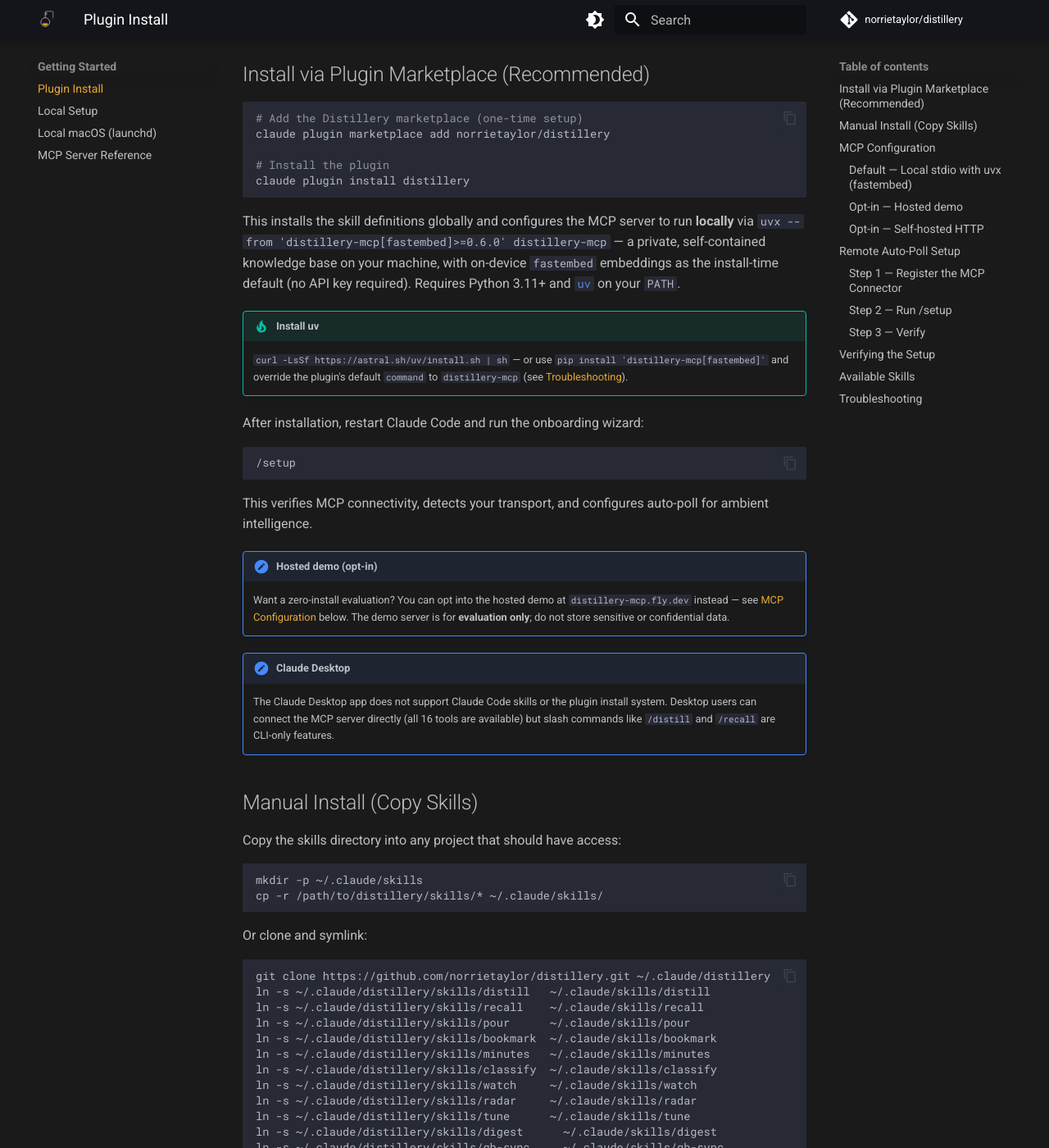
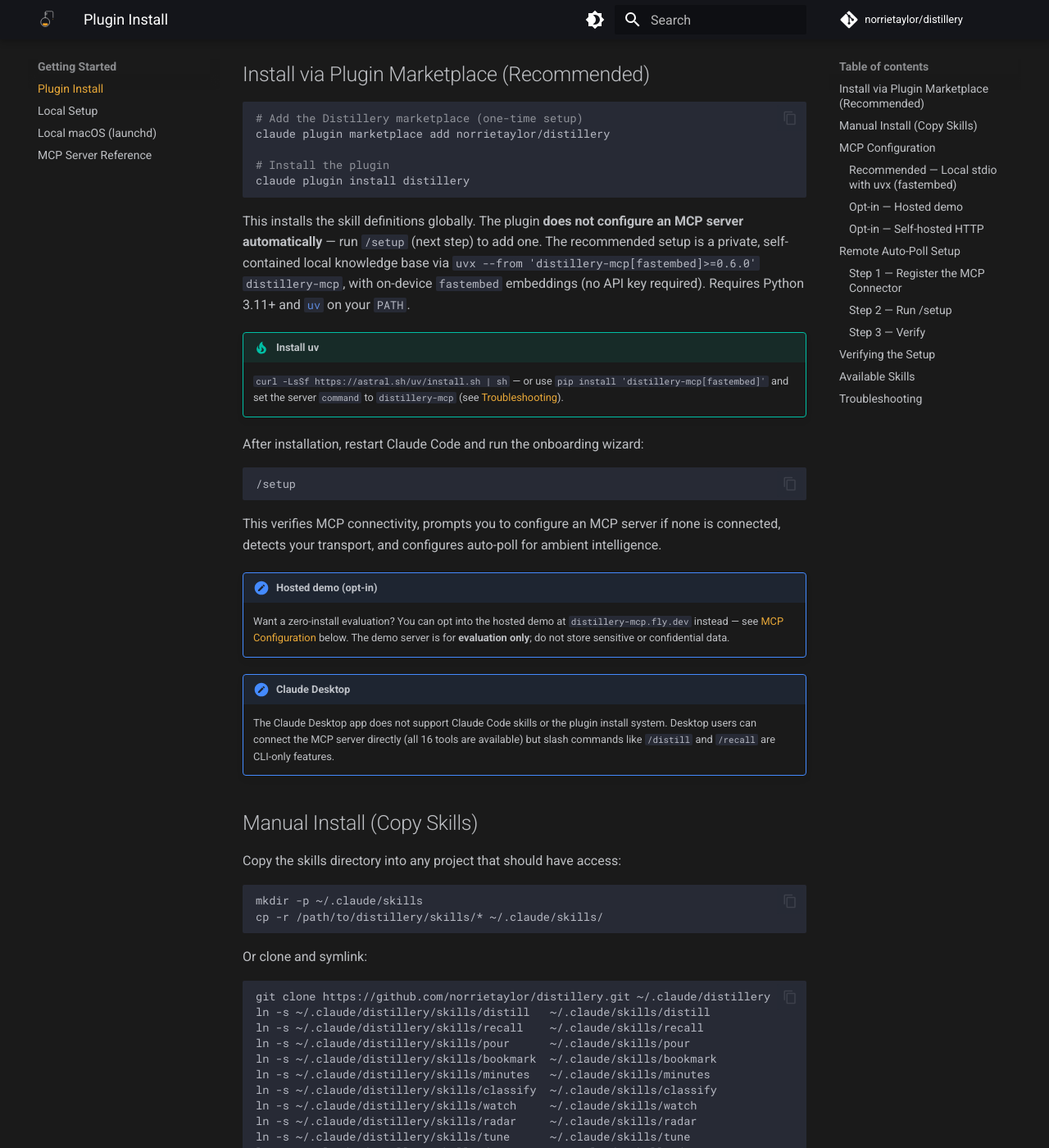
Before and after one commit to norrietaylor/distillery, an MkDocs documentation site: the page built from docs/getting-started/plugin-install.md, in a window 1280 px wide and 1400 px high, scrolled down 271 px. Shown: the whole window at 82% size. Built offline with MkDocs 1.6.1 and Material for MkDocs 9.7.7, drawn with Linux system fonts in a browser that asks for light colours; comment, search, counter and statistics services are not loaded; some of the changed text lies outside the part shown.

Commit message:
fix(skills): stop auto-installing MCP server; remove 30-prompt distill nudge
Plugin installer no longer bundles a default MCP server. The `mcpServers`
block is removed from plugin.json — installing the plugin now ships skills
and the SessionStart briefing hook only. /setup detects when no Distillery
MCP server is connected and prompts the user to add one (local stdio via
uvx, hosted demo, or self-hosted HTTP).

Completely removes the UserPromptSubmit memory nudge (every 30 prompts):
- distillery-hooks.sh: drop handle_user_prompt_submit, the UserPromptSubmit
  dispatch case, NUDGE_INTERVAL config, and the orphaned session_id parse.
- setup/SKILL.md: Step 5 installs only the SessionStart briefing hook; drop
  the nudge from the install prompt and Step 6 summary.
- test-hooks.sh: remove T1-T5 + T9 (nudge tests) and now-unused assert
  helpers. 21/21 remaining tests pass.
- README/home/plugin-install/roadmap/setup docs + hooks README: drop nudge
  documentation and correct the "plugin configures the MCP server
  automatically" claims to reflect /setup-driven configuration.

SessionStart briefing hook is unchanged.

Co-Authored-By: Claude Opus 4.8 (1M context) <noreply@anthropic.com>

````diff
--- a/docs/getting-started/plugin-install.md
+++ b/docs/getting-started/plugin-install.md
@@ -12,10 +12,10 @@ claude plugin marketplace add norrietaylor/distillery
 claude plugin install distillery
 ```
 
-This installs the skill definitions globally and configures the MCP server to run **locally** via `uvx --from 'distillery-mcp[fastembed]>=0.6.0' distillery-mcp` — a private, self-contained knowledge base on your machine, with on-device `fastembed` embeddings as the install-time default (no API key required). Requires Python 3.11+ and [`uv`](https://docs.astral.sh/uv/) on your `PATH`.
+This installs the skill definitions globally. The plugin **does not configure an MCP server automatically** — run `/setup` (next step) to add one. The recommended setup is a private, self-contained local knowledge base via `uvx --from 'distillery-mcp[fastembed]>=0.6.0' distillery-mcp`, with on-device `fastembed` embeddings (no API key required). Requires Python 3.11+ and [`uv`](https://docs.astral.sh/uv/) on your `PATH`.
 
 !!! tip "Install uv"
-    `curl -LsSf https://astral.sh/uv/install.sh | sh` — or use `pip install 'distillery-mcp[fastembed]'` and override the plugin's default `command` to `distillery-mcp` (see [Troubleshooting](mcp-setup.md#troubleshooting)).
+    `curl -LsSf https://astral.sh/uv/install.sh | sh` — or use `pip install 'distillery-mcp[fastembed]'` and set the server `command` to `distillery-mcp` (see [Troubleshooting](mcp-setup.md#troubleshooting)).
 
 After installation, restart Claude Code and run the onboarding wizard:
 
@@ -23,7 +23,7 @@ After installation, restart Claude Code and run the onboarding wizard:
 /setup
 ```
 
-This verifies MCP connectivity, detects your transport, and configures auto-poll for ambient intelligence.
+This verifies MCP connectivity, prompts you to configure an MCP server if none is connected, detects your transport, and configures auto-poll for ambient intelligence.
 
 !!! note "Hosted demo (opt-in)"
     Want a zero-install evaluation? You can opt into the hosted demo at `distillery-mcp.fly.dev` instead — see [MCP Configuration](#mcp-configuration) below. The demo server is for **evaluation only**; do not store sensitive or confidential data.
@@ -62,11 +62,11 @@ ln -s ~/.claude/distillery/skills/setup     ~/.claude/skills/setup
 
 ## MCP Configuration
 
-The skills require the Distillery MCP server. The plugin's **default** is local stdio via `uvx distillery-mcp`. Hosted demo and self-hosted HTTP are opt-in alternatives.
+The skills require the Distillery MCP server, which you configure yourself — the plugin ships skills only. The **recommended** setup is local stdio via `uvx distillery-mcp`. Hosted demo and self-hosted HTTP are opt-in alternatives.
 
-### Default — Local stdio with uvx (fastembed)
+### Recommended — Local stdio with uvx (fastembed)
 
-`claude plugin install distillery` registers this configuration automatically. The plugin manifest declares:
+`/setup` prompts to add this when no server is connected, or add it manually to `~/.claude.json` (user scope) or `.mcp.json` (this project):
 
 ```json
 {
````
Also changed, not shown: README.md (+2 -2 lines), docs/home.md (+2 -2 lines), docs/roadmap.md (+1 -2 lines), docs/skills/setup.md (+3 -4 lines), scripts/hooks/README.md (+8 -38 lines), skills/setup/SKILL.md (+7 -24 lines), 3 other files.
